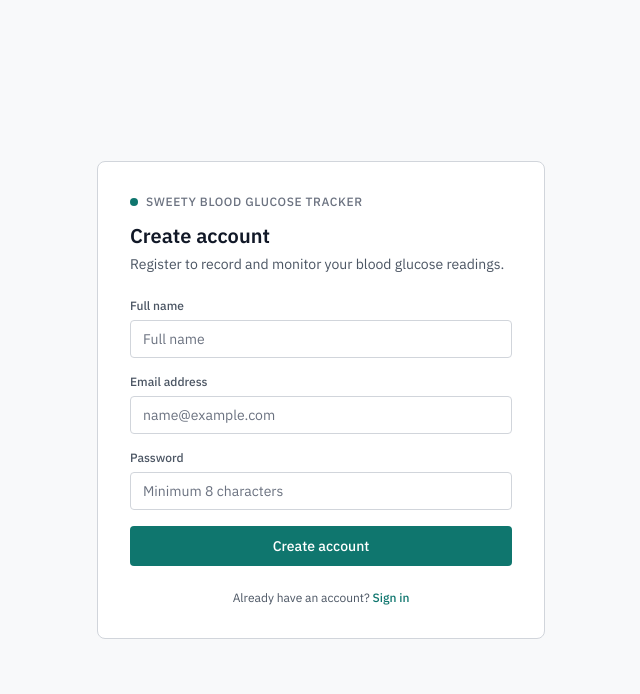
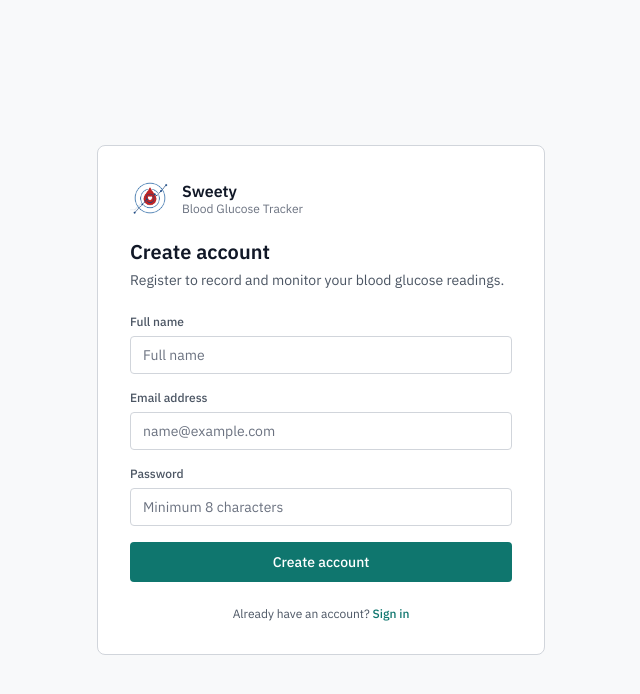
Before and after one commit to PRAVIN2506/Project_Sweety-blood-glucose-tracker, a React (Vite) app in the folder client/: page /register in a window 1280 px wide. Shown: the top 694 px of the page, without its empty margins (319-959 px from the left). Built offline with nearby package versions, Linux system fonts and the light colour scheme; no server answers.

Commit message:
feat(client): integrate Sweety brand logo and favicon

```diff
--- a/client/index.html
+++ b/client/index.html
@@ -2,7 +2,7 @@
 <html lang="en">
   <head>
     <meta charset="UTF-8" />
-    <link rel="icon" type="image/svg+xml" href="/favicon.svg" />
+    <link rel="icon" type="image/x-icon" href="/Sweety_logo.ico" />
     <meta name="viewport" content="width=device-width, initial-scale=1.0" />
     <link rel="preconnect" href="https://fonts.googleapis.com" />
     <link rel="preconnect" href="https://fonts.gstatic.com" crossorigin />
--- a/client/src/components/layout/AppHeader.tsx
+++ b/client/src/components/layout/AppHeader.tsx
@@ -5,6 +5,7 @@ import { logout } from "../../features/auth/authSlice";
 import { clearReadings } from "../../features/readings/readingsSlice";
 import { clearReports } from "../../features/reports/reportsSlice";
 import { useToast } from "../common/useToast";
+import sweetyLogo from "../../assets/Sweety_logo.png";
 
 function AppHeader() {
   const dispatch = useAppDispatch();
@@ -33,9 +34,14 @@ function AppHeader() {
         <div className="flex items-center gap-8 py-3">
           <NavLink
             to="/dashboard"
-            className="flex items-center gap-2 text-base font-semibold text-text-primary"
+            className="flex items-center gap-2.5 text-base font-semibold text-text-primary"
           >
-            <span className="h-2 w-2 rounded-full bg-accent" aria-hidden="true" />
+            <img
+              src={sweetyLogo}
+              alt=""
+              aria-hidden="true"
+              className="h-7 w-auto object-contain"
+            />
             <span>Sweety</span>
           </NavLink>
 
--- a/client/src/pages/LoginPage.tsx
+++ b/client/src/pages/LoginPage.tsx
@@ -5,6 +5,7 @@ import { useAppDispatch } from "../hooks/useAppDispatch";
 import { useAppSelector } from "../hooks/useAppSelector";
 import { loginUser, clearAuthError } from "../features/auth/authSlice";
 import { useToast } from "../components/common/useToast";
+import sweetyLogo from "../assets/Sweety_logo.png";
 
 function LoginPage() {
     const dispatch = useAppDispatch();
@@ -32,11 +33,18 @@ function LoginPage() {
         <div className="flex min-h-screen items-center justify-center bg-canvas px-4 py-12">
             <div className="w-full max-w-md rounded-lg border border-border-strong bg-surface p-8">
                 <div className="mb-6">
-                    <div className="mb-3 flex items-center gap-2">
-                        <span className="h-2 w-2 rounded-full bg-accent" aria-hidden="true" />
-                        <span className="text-xs font-medium uppercase tracking-wider text-text-muted">
-                            Sweety Blood Glucose Tracker
-                        </span>
+                    <div className="mb-5">
+                        <div className="flex items-center gap-3">
+                            <img
+                                src={sweetyLogo}
+                                alt="Sweety"
+                                className="h-10 w-auto object-contain"
+                            />
+                            <div>
+                                <p className="text-base font-semibold leading-tight text-text-primary">Sweety</p>
+                                <p className="text-xs leading-tight text-text-muted">Blood Glucose Tracker</p>
+                            </div>
+                        </div>
                     </div>
 
                     <h1 className="text-xl font-semibold text-text-primary">
--- a/client/src/pages/RegisterPage.tsx
+++ b/client/src/pages/RegisterPage.tsx
@@ -8,6 +8,7 @@ import {
     clearAuthError,
 } from "../features/auth/authSlice";
 import { useToast } from "../components/common/useToast";
+import sweetyLogo from "../assets/Sweety_logo.png";
 
 function RegisterPage() {
     const dispatch = useAppDispatch();
@@ -38,11 +39,18 @@ function RegisterPage() {
         <div className="flex min-h-screen items-center justify-center bg-canvas px-4 py-12">
             <div className="w-full max-w-md rounded-lg border border-border-strong bg-surface p-8">
                 <div className="mb-6">
-                    <div className="mb-3 flex items-center gap-2">
-                        <span className="h-2 w-2 rounded-full bg-accent" aria-hidden="true" />
-                        <span className="text-xs font-medium uppercase tracking-wider text-text-muted">
-                            Sweety Blood Glucose Tracker
-                        </span>
+                    <div className="mb-5">
+                        <div className="flex items-center gap-3">
+                            <img
+                                src={sweetyLogo}
+                                alt="Sweety"
+                                className="h-10 w-auto object-contain"
+                            />
+                            <div>
+                                <p className="text-base font-semibold leading-tight text-text-primary">Sweety</p>
+                                <p className="text-xs leading-tight text-text-muted">Blood Glucose Tracker</p>
+                            </div>
+                        </div>
                     </div>
 
                     <h1 className="text-xl font-semibold text-text-primary">
```
Also changed, not shown: client/src/assets/Sweety_logo.png (added), 1 other file (tests, documents, lock files or other folders).
